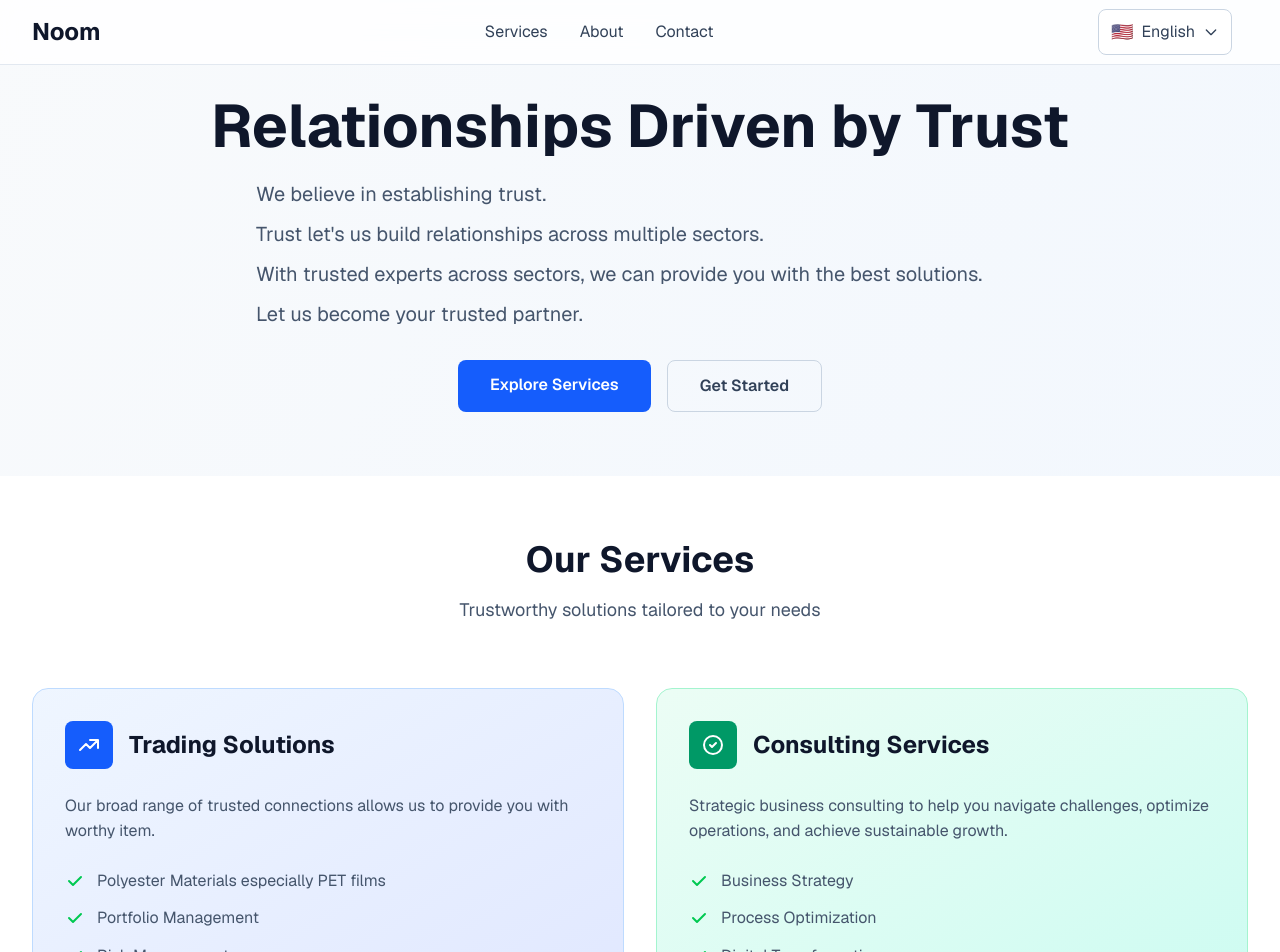
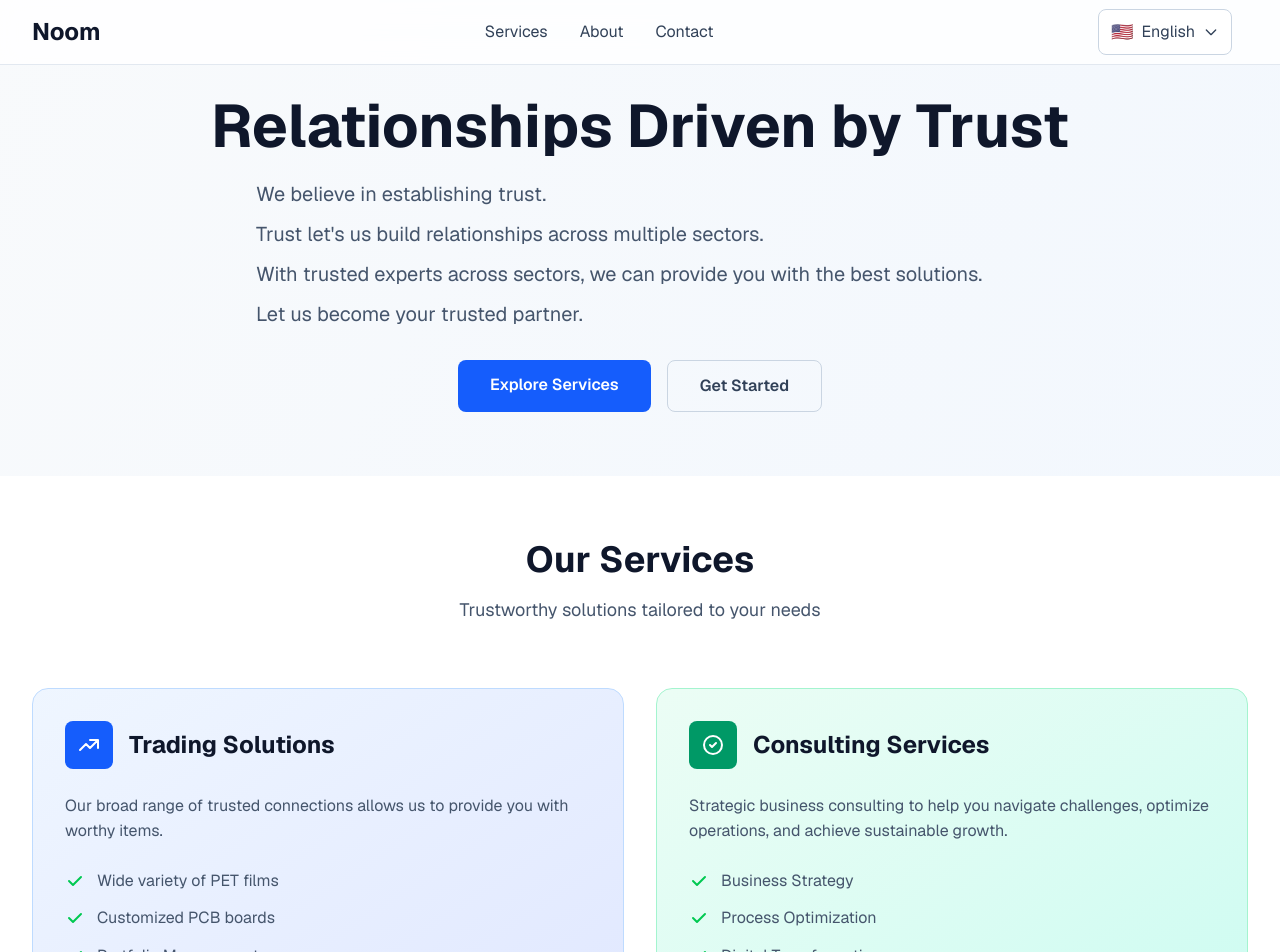
Before and after one commit to noom-jht/landing-site, a Next.js app: page /en in a window 1280 px wide. Shown: the top 952 px of the page. Built offline with nearby package versions, Linux system fonts and the light colour scheme.

Commit message:
PET & PCB

```diff
--- a/app/translations.ts
+++ b/app/translations.ts
@@ -23,9 +23,10 @@ export const translations = {
       trading: {
         title: "Trading Solutions",
         description:
-          "Our broad range of trusted connections allows us to provide you with worthy item.",
+          "Our broad range of trusted connections allows us to provide you with worthy items.",
         features: [
-          "Polyester Materials especially PET films",
+          "Wide variety of PET films",
+          "Customized PCB boards",
           "Portfolio Management",
           "Risk Management",
           "Algorithmic Trading",
```
